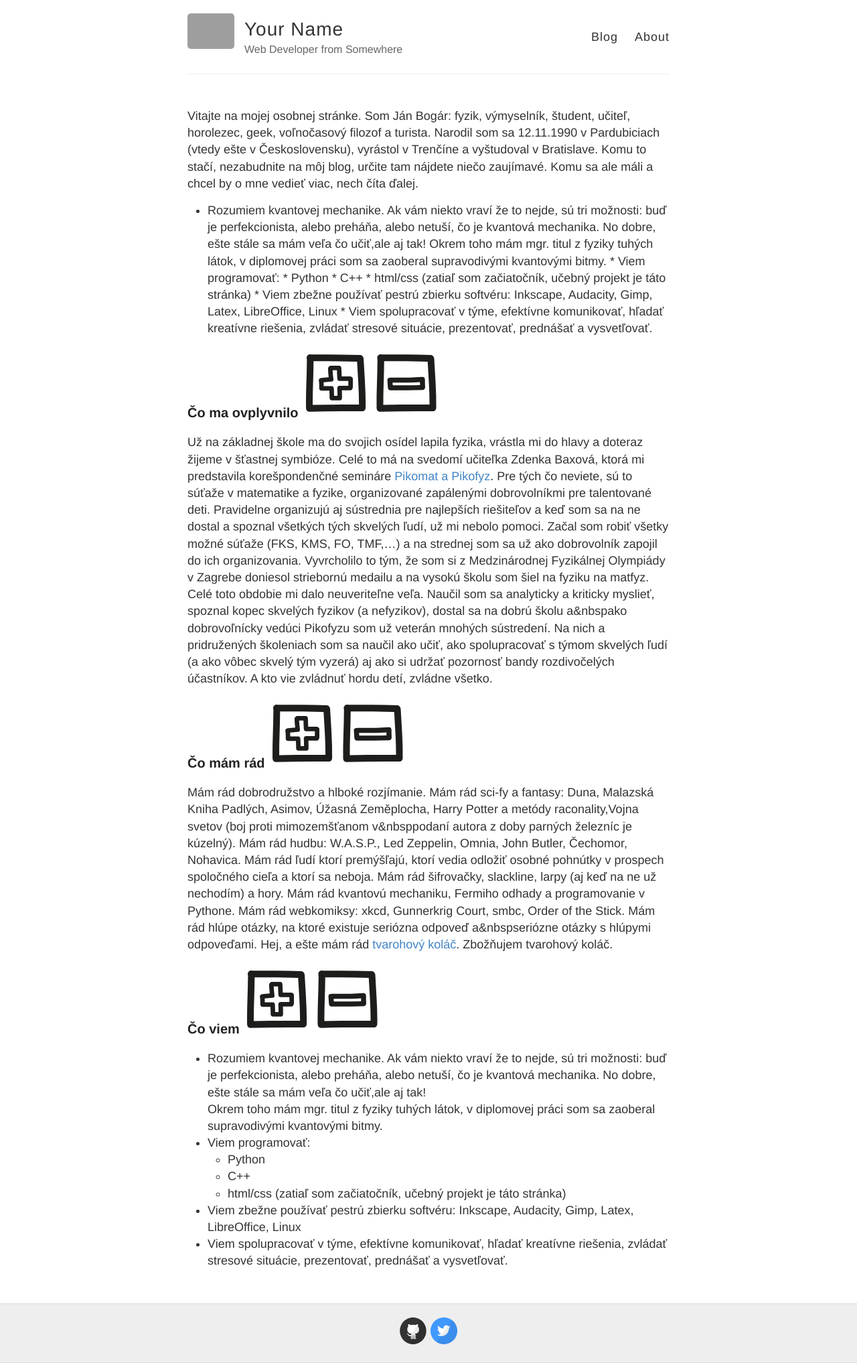
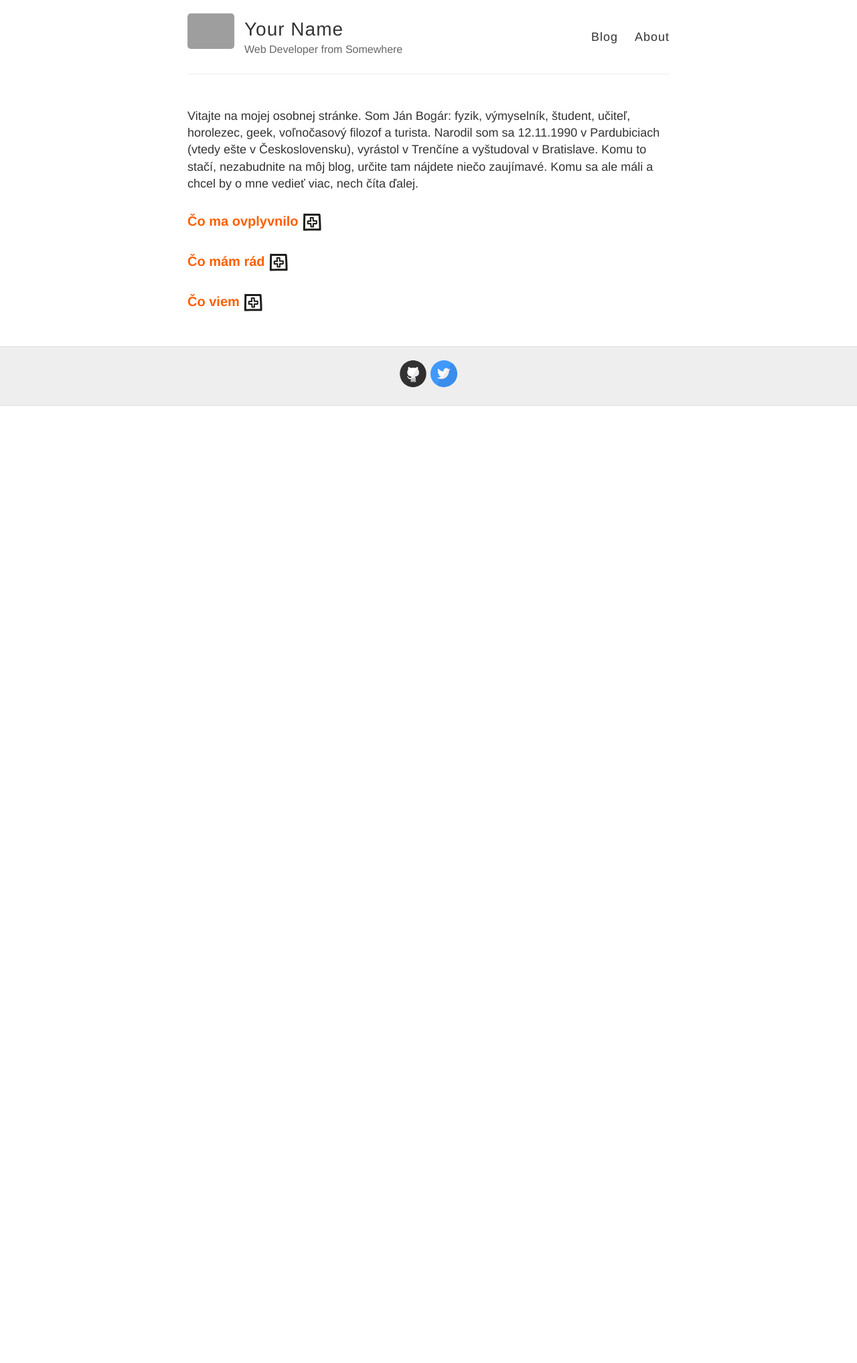
Before and after one commit to janbogar/janbogar.github.io, a Jekyll site: the page built from blog/about.md, in a window 1280 px wide. Shown: the whole page at 67% size. Built offline with Jekyll 4.4.1, drawn with Linux system fonts in a browser that asks for light colours; nearby versions of some CDN libraries; after the commit the page ends 900 px from its top, so only the background shows below that; grey boxes are pictures that could not be loaded.

Commit message:
pred prvym prispevkom

```diff
--- a/blog/_layouts/about.html
+++ b/blog/_layouts/about.html
@@ -9,8 +9,8 @@ layout: default
   </section>
 
 	{% for i in page.sections%}
-	<section id="{{i.id}}">
-	<a href="javascript:toggle('{{i.id}}');"><h3>{{i.title}} <img src="{{ site.baseurl }}/images/add.svg" class=h3plusimg id="{{i.id}}_displayimg"> <img src="{{ site.baseurl }}/images/minus.svg" class=h3minusimg id="{{i.id}}_hideimg"></h3> </a>
+	<section>
+	<a href="javascript:toggle('{{i.id}}');"><h3>{{i.title}} <img src="{{ site.baseurl }}/images/add.svg" class=h3displayimg id="{{i.id}}_displayimg"> <img src="{{ site.baseurl }}/images/minus.svg" class=h3hideimg id="{{i.id}}_hideimg"></h3> </a>
 		<div id={{i.id}} class="collapsible">
 		{{i.content | markdownify}}
 		</div>
--- a/blog/_layouts/default.html
+++ b/blog/_layouts/default.html
@@ -13,6 +13,8 @@
     <link rel="alternate" type="application/rss+xml" title="{{ site.name }} - {{ site.description }}" href="{{ site.baseurl }}/feed.xml" />
 
     <!-- Created with Jekyll Now - http://github.com/barryclark/jekyll-now -->
+
+	    <script type="text/javascript" src="https://ajax.googleapis.com/ajax/libs/jquery/1.4.4/jquery.min.js"></script>
 	<!-- include scripts with filenames specified in scripts variable in frontmatter of the relevant markdown file. scripts are in dir _includes/_scripts-->
 	{% if page.scripts %}
 		{% for script in page.scripts %}
--- a/blog/_sass/_variables.scss
+++ b/blog/_sass/_variables.scss
@@ -14,6 +14,11 @@ $gray: #666;
 $lightGray: #eee;
 $white: #fff;
 
+$myorange: #fe5f00;
+$mygreen: #98bf21;
+
+
+
 // Font stacks
 $helvetica: Helvetica, Arial, sans-serif;
 $helveticaNeue: "Helvetica Neue", Helvetica, Arial, sans-serif;
--- a/blog/about.md
+++ b/blog/about.md
@@ -29,12 +29,3 @@ sections:
 ---
 
 Vitajte na mojej osobnej stránke. Som Ján Bogár: fyzik, výmyselník, študent, učiteľ, horolezec, geek, voľnočasový filozof a turista. Narodil som sa 12.11.1990 v Pardubiciach (vtedy ešte v Československu), vyrástol v Trenčíne a vyštudoval v Bratislave.  Komu to stačí, nezabudnite na môj blog, určite tam nájdete niečo zaujímavé. Komu sa ale máli a chcel by o mne vedieť viac, nech číta ďalej.
-
- * Rozumiem kvantovej mechanike. Ak vám niekto vraví že to nejde, sú tri možnosti: buď je perfekcionista, alebo preháňa, alebo netuší, čo je kvantová mechanika. No dobre, ešte stále sa mám veľa čo učiť,ale aj tak!
-          Okrem toho mám mgr. titul z fyziky tuhých látok, v diplomovej práci som sa zaoberal supravodivými kvantovými bitmy.
-         * Viem programovať:
-             * Python
-             * C++
-             * html/css (zatiaľ som začiatočník, učebný projekt je táto stránka)
-         * Viem zbežne používať pestrú zbierku softvéru: Inkscape, Audacity, Gimp, Latex, LibreOffice, Linux
-         * Viem spolupracovať v týme, efektívne komunikovať, hľadať kreatívne riešenia, zvládať stresové situácie, prezentovať, prednášať a vysvetľovať.
--- a/blog/style.scss
+++ b/blog/style.scss
@@ -32,7 +32,8 @@ body {
 
 h1, h2, h3, h4, h5, h6 {
   font-family: $helveticaNeue;
-  color: $darkerGray;
+/*  color: $darkerGray; */
+  color: $myorange;
   font-weight: bold;
 
   line-height: 1.7;
@@ -69,11 +70,11 @@ p {
 }
 
 a {
-  color: $blue;
+  color: $myorange;
   text-decoration: none;
 	cursor: pointer;
   &:hover, &:active {
-    color: $blue;
+    color: $myorange;
   }
 }
 
@@ -283,6 +284,27 @@ footer {
   text-align: center;
 }
 
+/*    collapsible class ------------------------------------------------------------------------------------------*/
+
+.collapsible{
+	display:none;
+
+}
+
+.h3displayimg{
+	display:inline;
+	position:relative;
+	height:30px;
+	bottom:-10px;
+}
+
+.h3hideimg{
+	display:none;
+	position:relative;
+	height:30px;
+	bottom:-10px;
+}
+
 // Settled on moving the import of syntax highlighting to the bottom of the CSS
 // ... Otherwise it really bloats up the top of the CSS file and makes it difficult to find the start
 @import "highlights";
```
